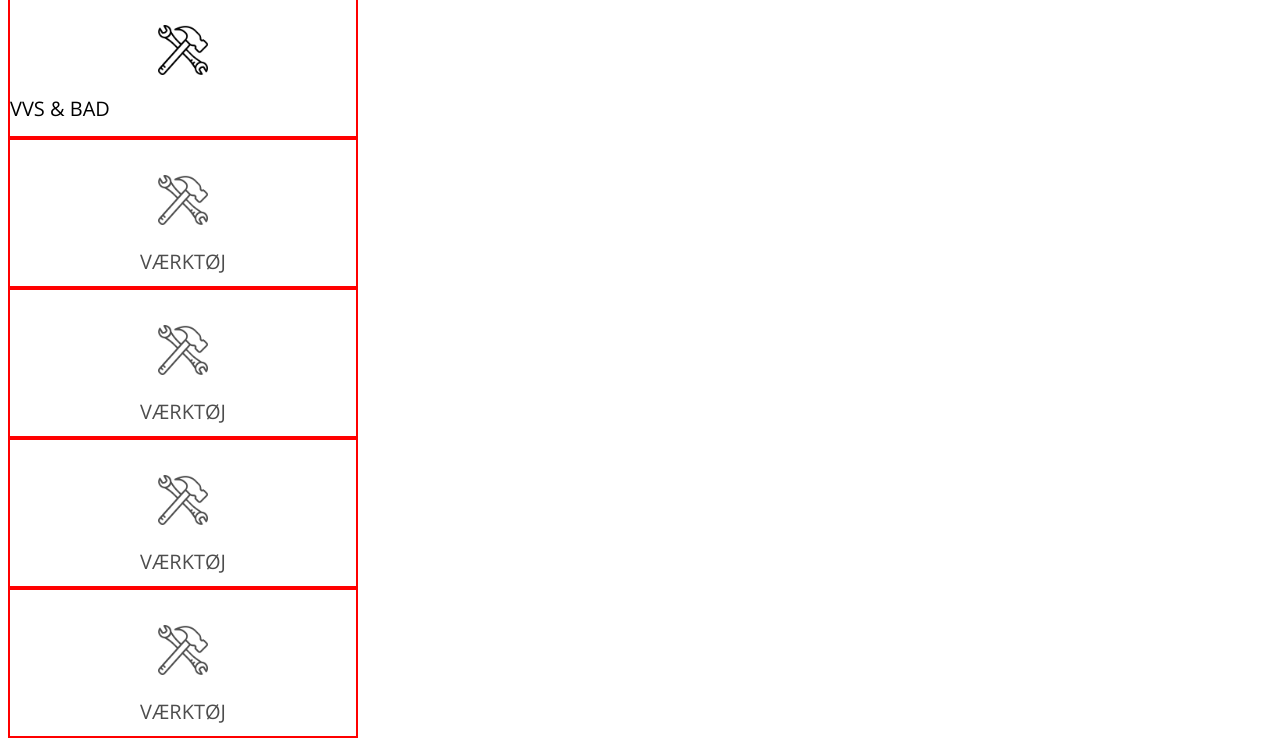
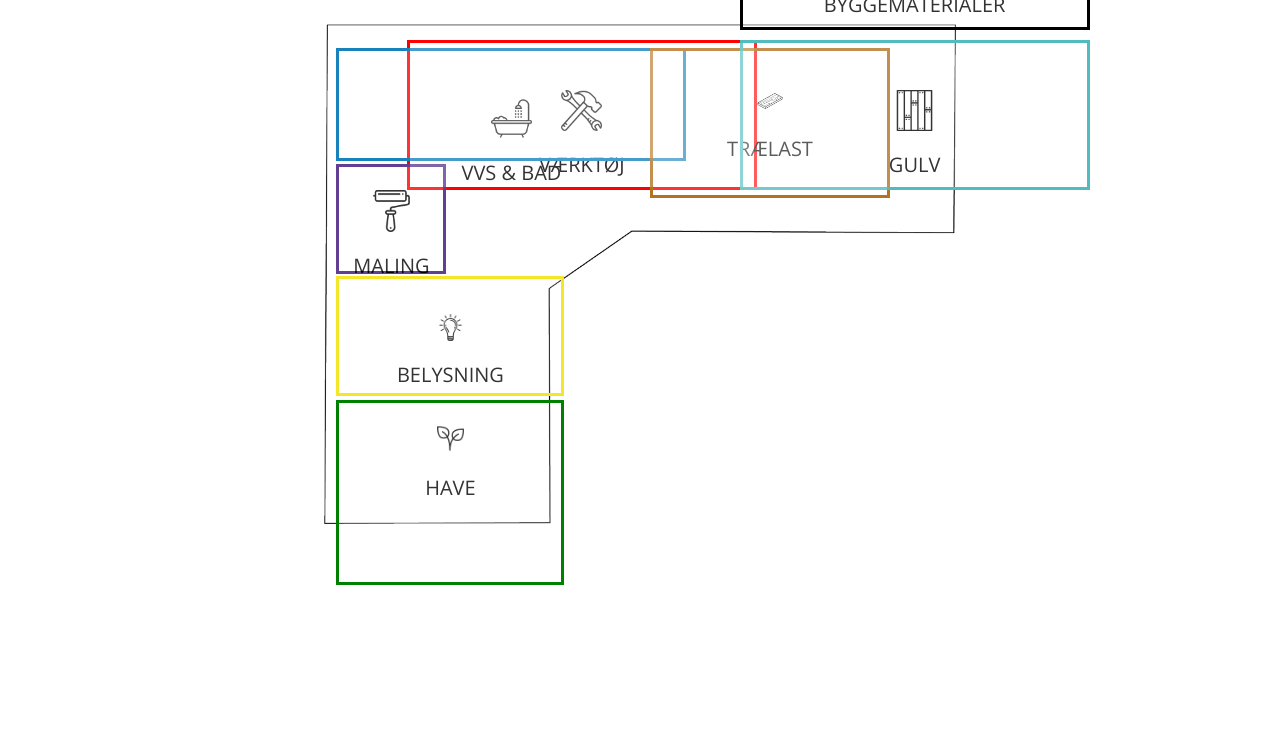
Before and after one commit to eaabefri/bauhaus, a plain HTML site: page index.html in a window 1280 px wide. Shown: the part 170-916 px from the top of the page. After the commit the page ends 800 px from the top, so only its background shows below. Drawn offline with nearby package versions, Linux system fonts and the light colour scheme.

Commit message:
rykke rundt på kategorier

```diff
--- a/css/style.css
+++ b/css/style.css
@@ -4,37 +4,121 @@
 }
 
 p {
-
     font-weight: lighter;
     font-size: 20px;
-
 }
 
-h {
-
+h1 {
     font-weight: bold;
+    text-align: center;
+    padding-top: 1%;
 }
 
+#bauhaus_logo {
+    display: block;
+    margin-left: auto;
+    margin-right: auto;
+    margin-top: 2.5%;
+}
 
-/*global*/
+#frame_image {
+    display: block;
+    margin-left: auto;
+    margin-right: auto;
+    padding-top: 1.5%;
+}
 
 #vaerktoej {
     height: 150px;
     width: 350px;
-    border: 2px solid red;
-    position: relative;
+    border: 3px solid red;
+    position: absolute;
+    margin: 10px;
+    left: 31%;
+    top: 25%;
 }
 
 #vvsbad {
+    height: 113px;
+    width: 350px;
+    border: 3px solid #1882BD;
+    position: absolute;
+    margin: 10px;
+    left: 25.5%;
+    top: 26%;
+}
+
+#traelast {
+    height: 150px;
+    width: 240px;
+    border: 3px solid #B57322;
+    position: absolute;
+    margin: 10px;
+    left: 50%;
+    top: 26%;
+}
+
+#gulv {
     height: 150px;
     width: 350px;
-    border: 2px solid red;
-    position: relative;
+    border: 3px solid #51BCBE;
+    position: absolute;
+    margin: 10px;
+    left: 57%;
+    top: 25%;
 }
 
-.vaerktoejspan {
+#maling {
+    height: 110px;
+    width: 110px;
+    border: 3px solid #623F92;
+    position: absolute;
+    margin: 10px;
+    left: 25.5%;
+    top: 40.5%;
+}
+
+#byggematerialer {
+    height: 150px;
+    width: 350px;
+    border: 3px solid black;
+    position: absolute;
+    margin: 10px;
+    left: 57%;
+    top: 5%;
+}
+
+#belysning {
+    height: 120px;
+    width: 228px;
+    border: 3px solid #f4E72A;
+    position: absolute;
+    margin: 10px;
+    left: 25.5%;
+    top: 54.5%;
+}
+
+#have {
+    height: 185px;
+    width: 228px;
+    border: 3px solid green;
+    position: absolute;
+    margin: 10px;
+    left: 25.5%;
+    top: 70%;
+}
+
+
+.vaerktoejspan,
+.vvsbadspan,
+.traelastspan,
+.gulvspan,
+.malingspan,
+.byggematerialerspan,
+.belysningspan,
+.havespan {
     background: white;
-    opacity: .3;
+    opacity: 0.2;
     position: absolute;
     width: 100%;
     height: 100%;
@@ -43,13 +127,26 @@ h {
     z-index: 1;
 }
 
-#vaerktoej p {
+#vaerktoej,
+#vvsbad,
+#traelast,
+#gulv,
+#maling,
+#byggematerialer,
+#belysning,
+#have p {
     text-align: center;
     padding-top: 1%;
-
 }
 
-#vaerktoej_icon {
+#vaerktoej_icon,
+#vvsbad_icon,
+#traelast_icon,
+#gulv_icon,
+#maling_icon,
+#byggematerialer_icon,
+#belysning_icon,
+#have_icon {
     display: block;
     margin-left: auto;
     margin-right: auto;
--- a/index.html
+++ b/index.html
@@ -1,5 +1,6 @@
 <!DOCTYPE html>
 <html>
+
 <head>
     <meta charset="utf-8">
     <meta name="viewport" content="width=device-width, initial-scale=1.0">
@@ -10,12 +11,17 @@
 
 <body>
 
+    <img id="bauhaus_logo" src="images/bauhaus-logo.png" alt="Bauhaus logo" width="18%">
+
+    <h1>Kan du ikke finde din vare?</h1>
+
+    <img id="frame_image" src="images/frame.png" alt="frame" width="50%">
 
     <div id="vaerktoej">
         <a href="http://www.google.com">
         <span class="vaerktoejspan"></span>
     </a>
-    <img id="vaerktoej_icon" src="images/Icons/tools.png" alt="værktøj" width="50">
+        <img id="vaerktoej_icon" src="images/Icons/tools.png" alt="Værktøj" width="12%">
         <p>VÆRKTØJ</p>
     </div>
 
@@ -23,41 +29,60 @@
         <a href="http://www.google.com">
         <span class="vvsbadspan"></span>
     </a>
-    <img id="vaerktoej_icon" src="images/Icons/tools.png" alt="vvs & bad" width="50">
+        <img id="vvsbad_icon" src="images/Icons/bathtub.png" alt="VVS & bad" width="12%">
         <p>VVS & BAD</p>
     </div>
 
-<div id="vaerktoej">
+    <div id="traelast">
         <a href="http://www.google.com">
-        <span class="vaerktoejspan"></span>
+        <span class="traelastspan"></span>
     </a>
-    <img id="vaerktoej_icon" src="images/Icons/tools.png" alt="værktøj" width="50">
-    <p>VÆRKTØJ</p>
+        <img id="traelast_icon" src="images/Icons/40841-200.png" alt="Trælast" width="12%">
+        <p>TRÆLAST</p>
     </div>
 
-<div id="vaerktoej">
+    <div id="gulv">
         <a href="http://www.google.com">
-        <span class="vaerktoejspan"></span>
+        <span class="gulvspan"></span>
     </a>
-    <img id="vaerktoej_icon" src="images/Icons/tools.png" alt="værktøj" width="50">
-    <p>VÆRKTØJ</p>
+        <img id="gulv_icon" src="images/Icons/parquet.png" alt="Gulv" width="12%">
+        <p>GULV</p>
     </div>
 
-<div id="vaerktoej">
+    <div id="maling">
         <a href="http://www.google.com">
-        <span class="vaerktoejspan"></span>
+        <span class="malingspan"></span>
     </a>
-    <img id="vaerktoej_icon" src="images/Icons/tools.png" alt="værktøj" width="50">
-    <p>VÆRKTØJ</p>
+        <img id="maling_icon" src="images/Icons/paint-roller.png" alt="maling" width="40%">
+        <p>MALING</p>
     </div>
 
-<div id="vaerktoej">
+    <div id="byggematerialer">
         <a href="http://www.google.com">
-        <span class="vaerktoejspan"></span>
+        <span class="byggematerialerspan"></span>
     </a>
-    <img id="vaerktoej_icon" src="images/Icons/tools.png" alt="værktøj" width="50">
-    <p>VÆRKTØJ</p>
+        <img id="byggematerialer_icon" src="images/Icons/helmet.png" alt="byggematerialer" width="12%">
+        <p>BYGGEMATERIALER</p>
     </div>
 
+    <div id="belysning">
+        <a href="http://www.google.com">
+        <span class="belysningspan"></span>
+    </a>
+        <img id="belysning_icon" src="images/Icons/light-bulb.png" alt="belysning" width="12%">
+        <p>BELYSNING</p>
+    </div>
+
+    <div id="have">
+        <a href="http://www.google.com">
+        <span class="havespan"></span>
+    </a>
+        <img id="have_icon" src="images/Icons/plant.png" alt="have" width="12%">
+        <p>HAVE</p>
+    </div>
+
+
+
 </body>
+
 </html>
```
Also changed, not shown: images/bauhaus-logo.png (added), images/frame.png (added), 2 other files. Lines whose indentation alone changed are shown as unchanged.
